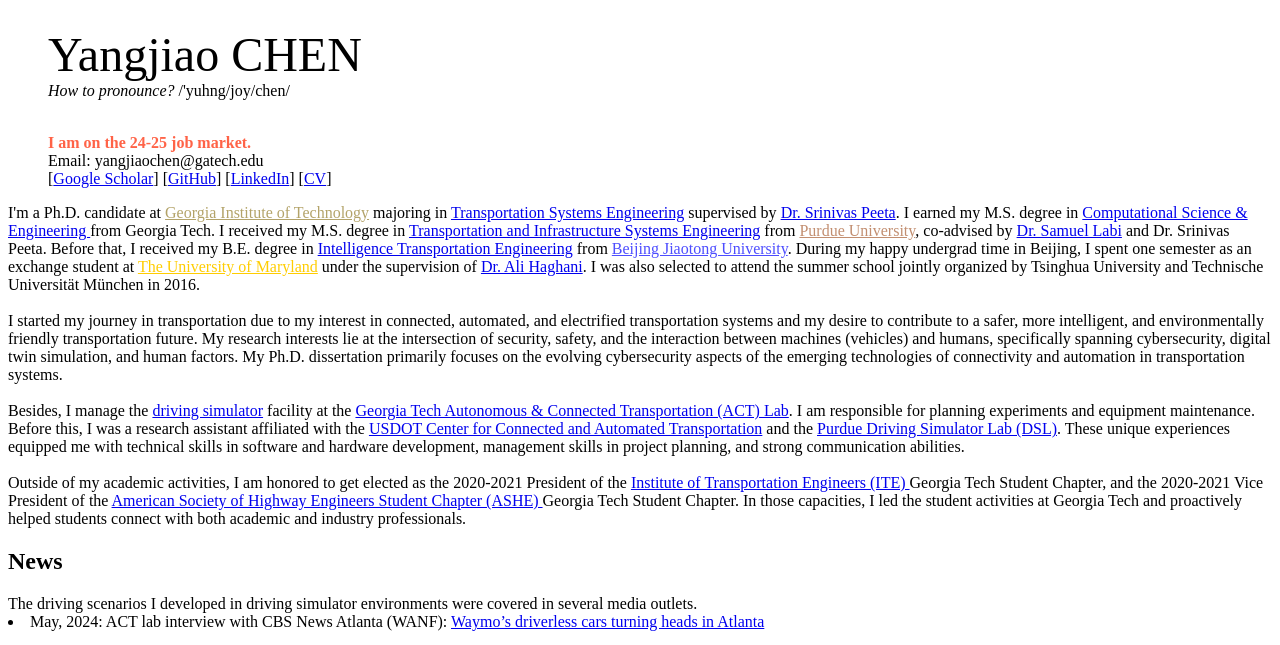
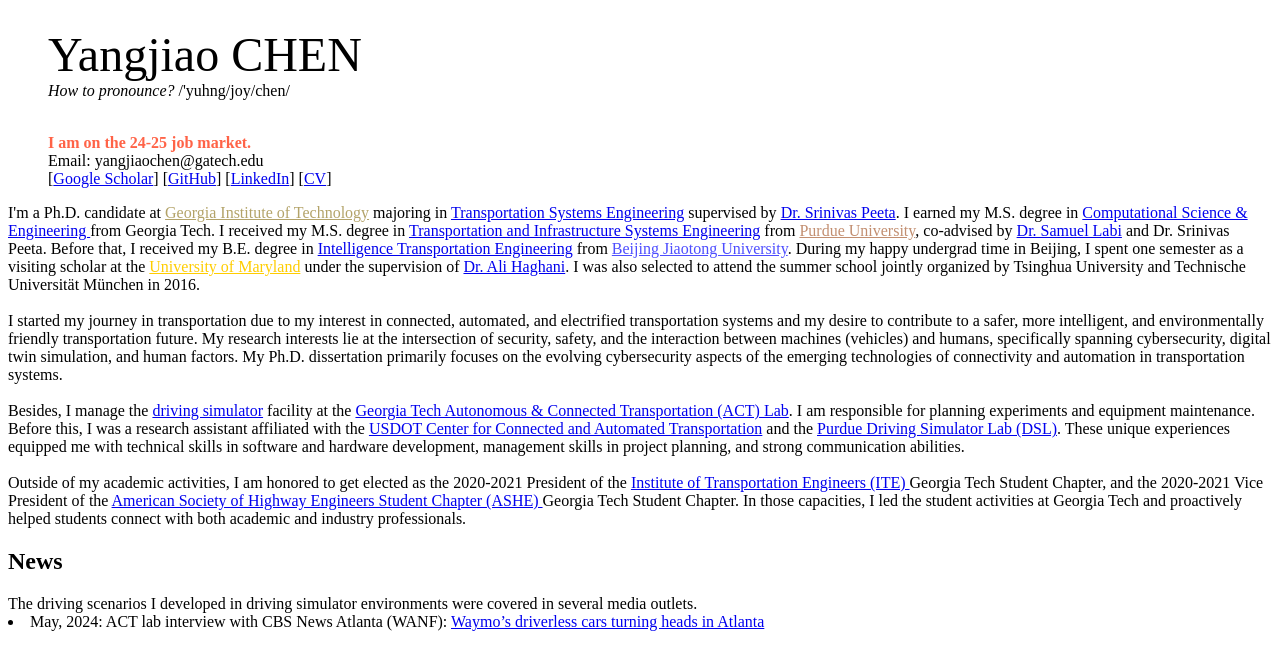
Before and after one commit to YangjiaoChen/YangjiaoChen.github.io, a Jekyll site: the page built from index.html, in a window 1280 px wide, cut to the strip 487-1132 px from the top of the page. Built offline with Jekyll 4.4.1, drawn with Linux system fonts in a browser that asks for light colours.

Commit message:
Update index.html

```diff
--- a/index.html
+++ b/index.html
@@ -119,7 +119,7 @@ I earned my M.S. degree in <a href="https://cse.gatech.edu" target="_blank">Comp
 I received my M.S. degree in <a href="https://engineering.purdue.edu/CE/Academics/Groups/Transportation" target="_blank">Transportation and Infrastructure Systems Engineering</a>
 from <a href="https://www.purdue.edu" target="_blank" style="color:rgb(194,142,112)">Purdue University</a>, co-advised by <a href="https://engineering.purdue.edu/CE/People/ptProfile?resource_id=2416" target="_blank">Dr. Samuel Labi</a>
 and Dr. Srinivas Peeta. Before that, I received my B.E. degree in <a href="http://en.trans.bjtu.edu.cn" target="_blank">Intelligence Transportation Engineering</a> from <a href="http://en.njtu.edu.cn" target="_blank"  style="color:rgb(77,77,255)">Beijing Jiaotong University</a>.
-During my happy undergrad time in Beijing, I spent one semester as an exchange student at <a href="https://umd.edu" target="_blank"  style="color:rgb(255,205,0)">The University of Maryland</a> under the supervision of <a href="https://cee.umd.edu/clark/faculty/269/Ali-Haghani" target="_blank">Dr. Ali Haghani</a>.
+During my happy undergrad time in Beijing, I spent one semester as a visiting scholar at the <a href="https://umd.edu" target="_blank"  style="color:rgb(255,205,0)"> University of Maryland</a> under the supervision of <a href="https://cee.umd.edu/clark/faculty/269/Ali-Haghani" target="_blank">Dr. Ali Haghani</a>.
 I was also selected to attend the summer school jointly organized by Tsinghua University and Technische Universität München in 2016.
 <br />
 <br />
```
